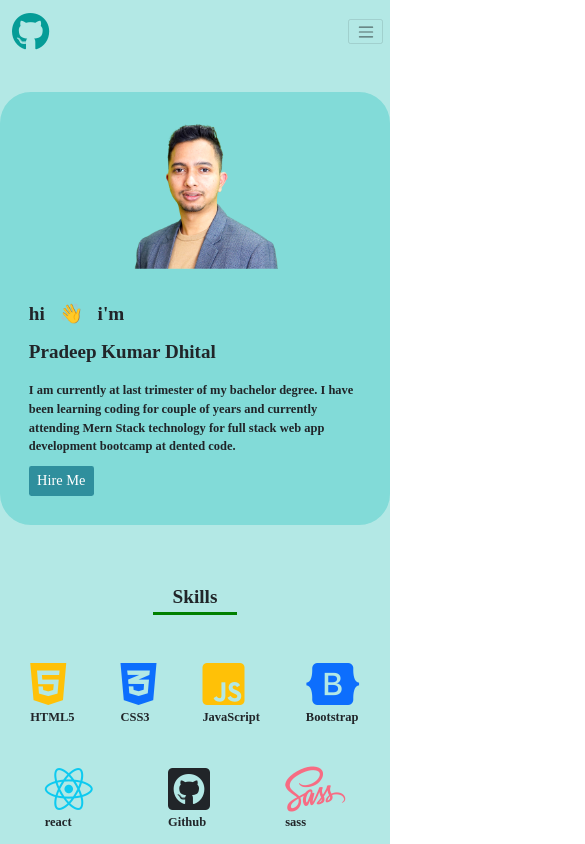
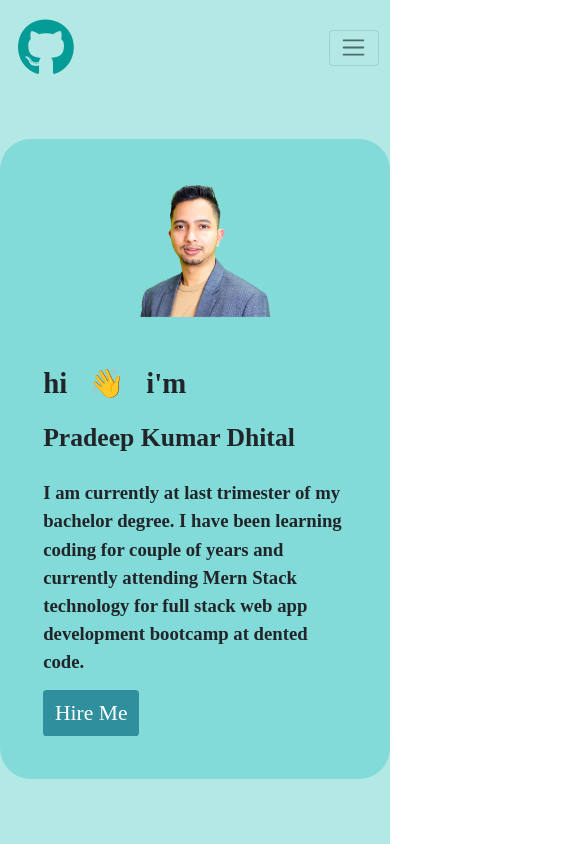
Before and after one commit to Pradeep22222/react-portfolio, a React (Create React App) app: page / in a window 390 px wide. Shown: the top 844 px of the page, 585 px wide, since content can reach past the window. Built offline with nearby package versions, Linux system fonts and the light colour scheme; a web font is replaced by a local one.

Commit message:
only pic size was made responsive

```diff
--- a/src/index.css
+++ b/src/index.css
@@ -17,7 +17,7 @@
   }
 }
 @media (max-width: 30em) {
-  html {
+  .about_pic {
     /* 9px / 16px  */
     font-size: 60%;
   }
```
